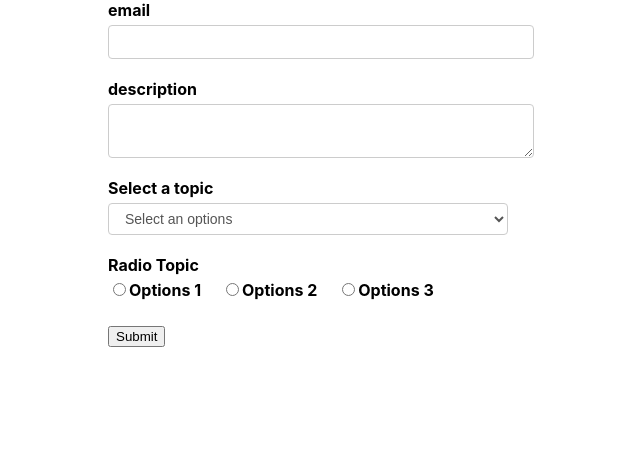
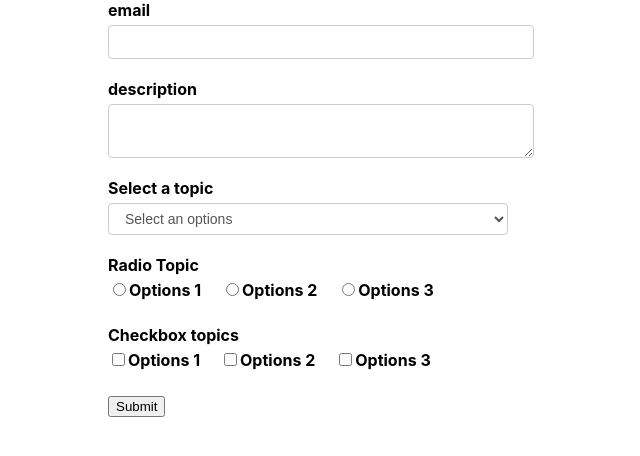
Before and after one commit to officialbandari/Formik_Reactjs, a React (Create React App) app: page / in a window 1280 px wide. Shown: the top 456 px of the page, without its empty margins (319-959 px from the left). Built offline with nearby package versions, Linux system fonts and the light colour scheme.

Commit message:
CheckboxGroup_Formik

```diff
--- /dev/null
+++ b/src/components/CheckboxGroup.js
@@ -0,0 +1,33 @@
+import React from "react";
+import { Field, ErrorMessage } from "formik";
+import TextError from "./TextError";
+
+const CheckboxGroup = (props) => {
+  const { label, name, options, ...rest } = props;
+  return (
+    <div className="form-control">
+      <label>{label} </label>
+      <Field name={name} {...rest}>
+        {({ field }) => {
+          return options.map((option) => {
+            return (
+              <React.Fragment key={option.key}>
+                <input
+                  type="checkbox"
+                  id={option.value}
+                  {...field}
+                  value={option.value}
+                  checked={field.value.includes(option.value)}
+                />
+                <label htmlFor={option.value}> {option.key} </label>
+              </React.Fragment>
+            );
+          });
+        }}
+      </Field>
+      <ErrorMessage name={name} component={TextError} />
+    </div>
+  );
+};
+
+export default CheckboxGroup;
--- a/src/components/FormikContainer.js
+++ b/src/components/FormikContainer.js
@@ -12,15 +12,23 @@
   ];
 
   const radioOptions = [
-    { key: "Options 1", value: "roption1" },
-    { key: "Options 2", value: "roption2" },
-    { key: "Options 3", value: "roption3" },
+    { key: "Options 1", value: "rOption1" },
+    { key: "Options 2", value: "rOption2" },
+    { key: "Options 3", value: "rOption3" },
   ];
+
+  const checkboxOptions = [
+    { key: "Options 1", value: "cOption1" },
+    { key: "Options 2", value: "cOption2" },
+    { key: "Options 3", value: "cOption3" },
+  ];
+
   const initialValues = {
     email: "",
     description: "",
     selectOption: "",
     radioOption: "",
+    checkboxOption: [],
   };
 
   const validationSchema = Yup.object({
@@ -28,6 +36,7 @@
     description: Yup.string().required("Required"),
     selectOption: Yup.string().required("Required"),
     radioOption: Yup.string().required("Required"),
+    checkboxOption: Yup.array().required("Required"),
   });
   const onSubmit = (values) => console.log("Form data ", values);
   return (
@@ -62,6 +71,13 @@
             name="radioOption"
             options={radioOptions}
           />
+
+          <FormikControler
+            control="checkbox"
+            label="Checkbox topics"
+            name="checkboxOption"
+            options={checkboxOptions}
+          />
           <button type="submit">Submit</button>
         </Form>
       )}
--- a/src/components/FormikControler.js
+++ b/src/components/FormikControler.js
@@ -3,6 +3,7 @@
 import Textarea from "./Textarea";
 import Select from "./Select";
 import RatioButtons from "./RatioButtons";
+import CheckboxGroup from "./CheckboxGroup";
 
 const FormikControler = (props) => {
   const { control, ...rest } = props;
@@ -16,6 +17,7 @@
     case "radio":
       return <RatioButtons {...rest} />;
     case "checkbox":
+      return <CheckboxGroup {...rest} />;
     case "date":
     default:
       return null;
```
